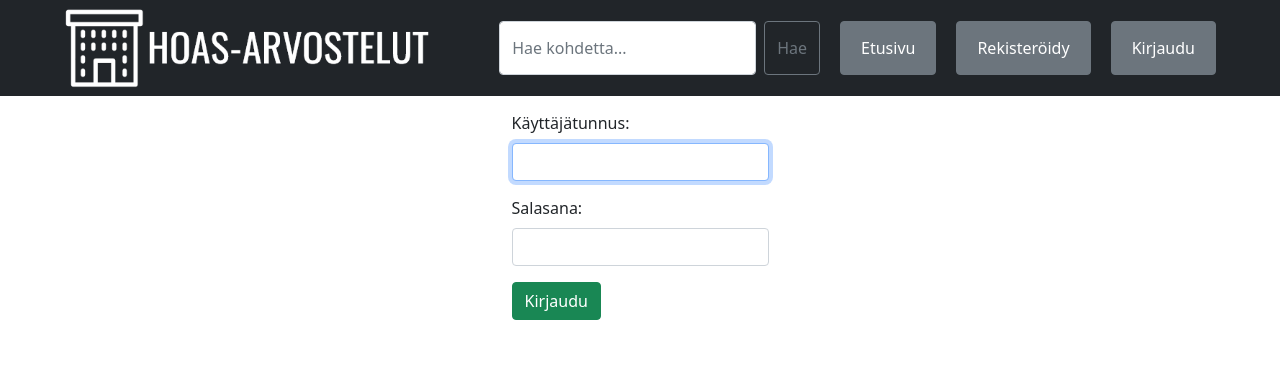
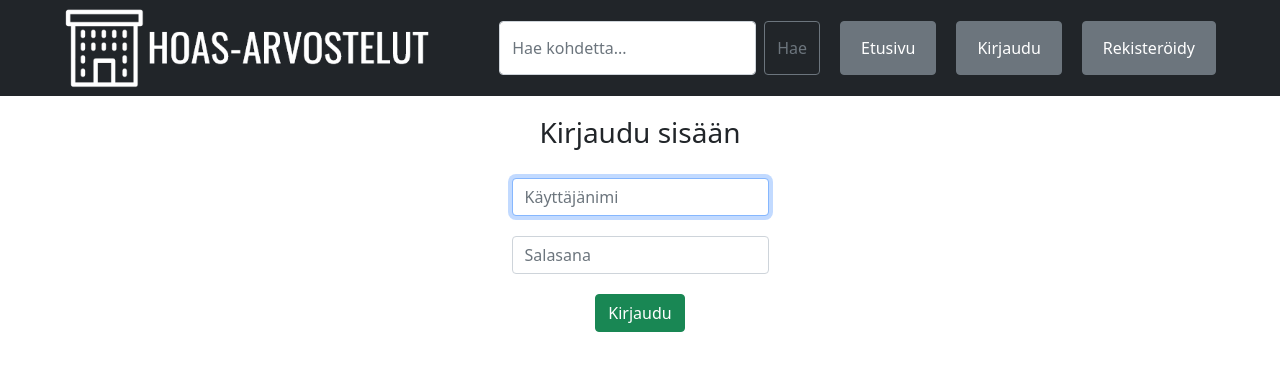
Before and after one commit to jasmija/hoas-arvostelusivusto-react, a React (Create React App) app: page /login in a window 1280 px wide. Shown: the top 370 px of the page. Built offline with nearby package versions, Linux system fonts and the light colour scheme.

Commit message:
styling changes

```diff
--- a/src/App.js
+++ b/src/App.js
@@ -30,7 +30,7 @@ const App = () => {
   return (
       <Router>
         <Navbar collapseOnSelect expand="lg" bg="dark" variant="dark">
-          <a href="/"><img src="img/logo.png" alt="HOAS-arvostelut-logo"
+          <a href="/"><img className="img-fluid shadow-4" src="img/logo.png" alt="HOAS-arvostelut-logo"
                            style={{maxHeight: 80}}/></a>
           <Navbar.Toggle aria-controls="responsive-navbar-nav"/>
           <Navbar.Collapse id="responsive-navbar-nav">
@@ -45,8 +45,8 @@ const App = () => {
                 <Button variant="outline-secondary">Hae</Button>
               </Form>
               <Button variant="secondary"><Nav.Link as={Link} to="/">Etusivu</Nav.Link></Button>
+              {!userBoolean && <Button variant="secondary"><Nav.Link as={Link} to="/login">Kirjaudu</Nav.Link></Button>}
               {!userBoolean && <Button variant="secondary"><Nav.Link as={Link} to="/register">Rekisteröidy</Nav.Link></Button>}
-              {!userBoolean && <Button variant="secondary"><Nav.Link as={Link} to="/login">Kirjaudu</Nav.Link></Button>}
             </Nav>
             {userBoolean && <div id="userControl">
               <p id="loggedInUser">Hei {user.username}</p>
@@ -57,20 +57,19 @@ const App = () => {
 
         <Switch>
           <Route path="/login">
-            <Login/>
+            <Login  />
           </Route>
           <Route path="/register">
-            <Register/>
+            <Register />
           </Route>
 
-          {/*Always keep "<Route path="/"> last in <Switch>*/}
+          {/*Always keep "<Route path="/">" last in <Switch>*/}
           <Route path="/">
-            <Home/>
+            <Home />
           </Route>
 
         </Switch>
       </Router>
   );
-
 };
 export default App;
--- a/src/components/login.js
+++ b/src/components/login.js
@@ -1,6 +1,7 @@
-import React, { useRef, useState } from 'react';
+import React, {useEffect, useRef, useState} from 'react';
 import { Form, Button, Col } from 'react-bootstrap';
 import axios from 'axios';
+import '../css/login.css';
 
 const Login = () => {
   const marginTop = {
@@ -59,42 +60,38 @@ const Login = () => {
   return (
       <div style={{display: 'flex', justifyContent: 'center'}}>
       <Form noValidate ref={formReset} validated={validated} onSubmit={addInfo}>
+        <h3><Form.Label>Kirjaudu sisään</Form.Label></h3>
         <Col className="mb-3">
           <Form.Group as={Col}>
-            <Form.Label style={marginTop}>Käyttäjätunnus:</Form.Label>
             <Form.Control ref={usernameFocus}
                           autoFocus
                           required
                           type="text"
                           onChange={event => setUsernameValue(event.target.value)}
+                          placeholder="Käyttäjänimi"
             />
             <Form.Control.Feedback type="invalid">
-              Käyttäjätunnus vaaditaan.
+              Käyttäjänimi vaaditaan.
             </Form.Control.Feedback>
             <Form.Control.Feedback/>
           </Form.Group>
 
           <Form.Group as={Col}>
-            <Form.Label style={marginTop}>Salasana:</Form.Label>
             <Form.Control
                 type="password"
                 required
                 onChange={event => setPwdValue(event.target.value)}
+                placeholder="Salasana"
             />
             <Form.Control.Feedback type="invalid">
               Salasana vaaditaan.
             </Form.Control.Feedback>
             <Form.Control.Feedback/>
-            {failure && <div className="alert alert-danger" role="alert"
-                             style={marginTop}>Käyttäjää ei löydy.</div>}
-            {failure2 && <div className="alert alert-danger" role="alert"
-                              style={marginTop}>Käyttäjätunnus tai salasana
-              väärin.</div>}
-            {success && <div className="alert alert-success" role="alert"
-                             style={marginTop}>Kirjautuminen onnistui.</div>}
+            {failure && <div className="alert alert-danger" role="alert" style={marginTop}>Käyttäjää ei löydy.</div>}
+            {failure2 && <div className="alert alert-danger" role="alert" style={marginTop}>Käyttäjätunnus tai salasana väärin.</div>}
+            {success && <div className="alert alert-success" role="alert" style={marginTop}>Kirjautuminen onnistui.</div>}
           </Form.Group>
         </Col>
-
         <Button type="submit" variant="success">Kirjaudu</Button>
       </Form>
       </div>
--- a/src/components/register.js
+++ b/src/components/register.js
@@ -1,6 +1,7 @@
 import React, { useRef, useState } from 'react';
 import { Form, Button, Col } from 'react-bootstrap';
 import axios from 'axios';
+import '../css/login.css';
 
 const Register = () => {
   const marginTop = {
@@ -53,14 +54,15 @@ const Register = () => {
   return (
       <div style={{display: 'flex', justifyContent: 'center'}}>
       <Form noValidate ref={formReset} validated={validated} onSubmit={addInfo}>
+        <h3><Form.Label>Rekisteröidy</Form.Label></h3>
         <Col className="mb-3">
           <Form.Group as={Col}>
-            <Form.Label style={marginTop}>Käyttäjätunnus:</Form.Label>
             <Form.Control ref={usernameFocus}
                           autoFocus
                           required
                           type="text"
                           onChange={event => setUsernameValue(event.target.value)}
+                          placeholder="Käyttäjänimi"
             />
             <Form.Control.Feedback type="invalid">
               Käyttäjänimi vaaditaan.
@@ -69,11 +71,11 @@ const Register = () => {
           </Form.Group>
 
           <Form.Group as={Col}>
-            <Form.Label style={marginTop}>Salasana:</Form.Label>
             <Form.Control
                 type="password"
                 required
                 onChange={event => setPwdValue(event.target.value)}
+                placeholder="Salasana"
             />
             <Form.Control.Feedback type="invalid">
               Salasana vaaditaan.
@@ -82,9 +84,7 @@ const Register = () => {
             {success && <div className="alert alert-success" role="alert" style={marginTop}>Rekisteröityminen onnistui.</div>}
             {failure && <div className="alert alert-danger" role="alert" style={marginTop}>Käyttäjä on jo olemassa.</div>}
           </Form.Group>
-
         </Col>
-
         <Button type="submit" variant="success">Rekisteröidy</Button>
       </Form>
       </div>
--- /dev/null
+++ b/src/css/login.css
@@ -0,0 +1,15 @@
+Form {
+    text-align: center;
+}
+
+.col {
+    margin: 20px;
+}
+
+.form-label {
+    margin-top: 20px;
+}
+
+.form-control {
+    padding: 30px;
+}
```
